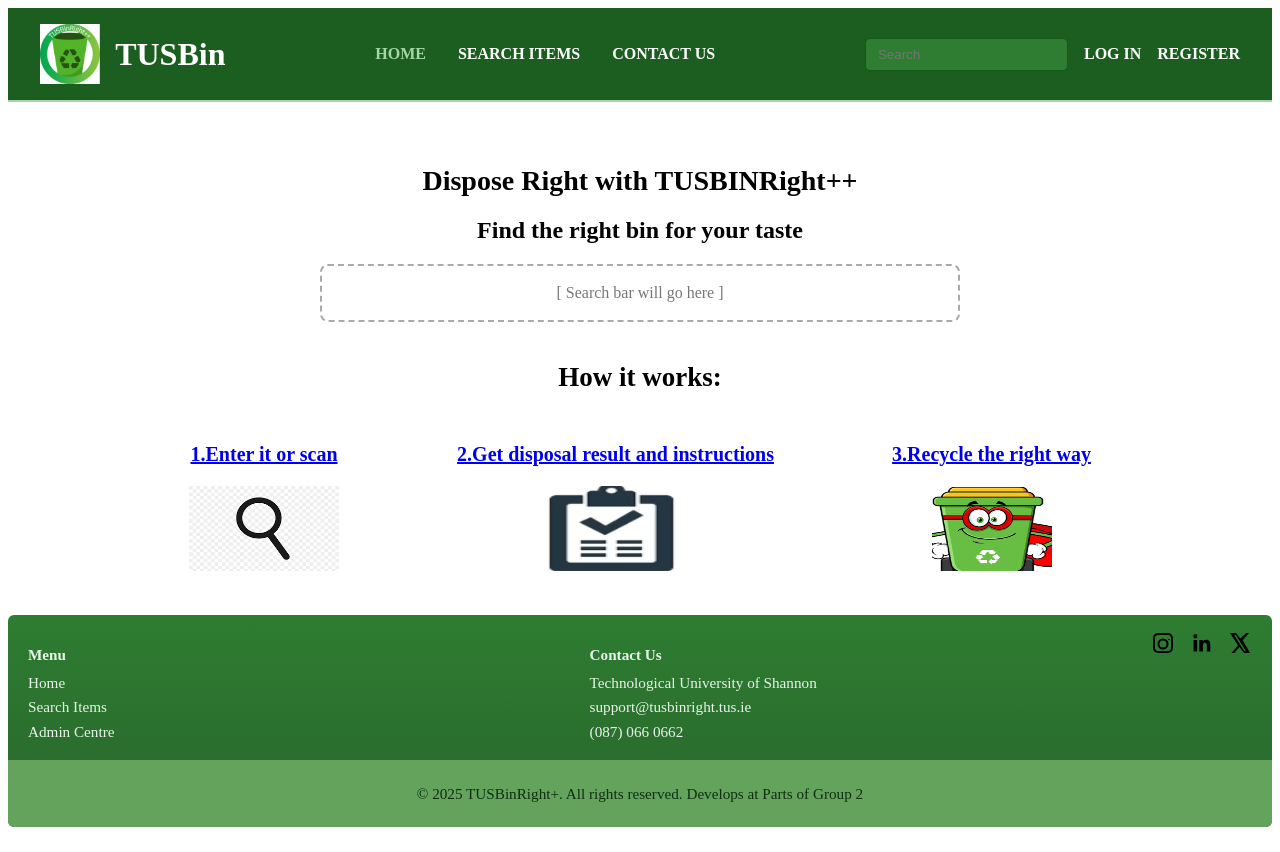
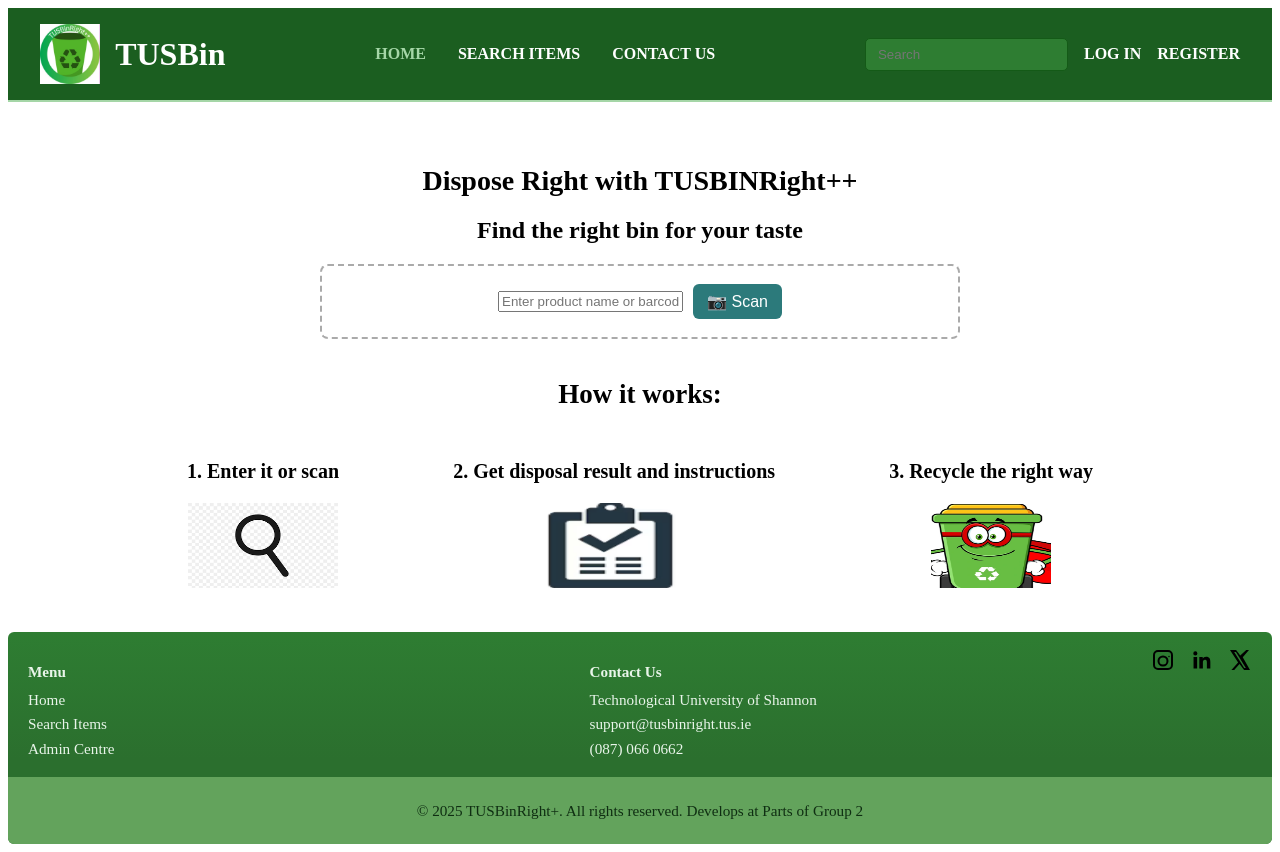
Before and after one commit to kalumfeanebanda/TUSBinGroup2, a Vue app in the folder tusg2frontend/: page / in a window 1280 px wide. Built offline with nearby package versions, Linux system fonts and the light colour scheme.

Commit message:
Barcode Scanner code
BarcodeScanner

```diff
--- a/tusg2frontend/package.json
+++ b/tusg2frontend/package.json
@@ -12,6 +12,7 @@
     "preview": "vite preview"
   },
   "dependencies": {
+    "html5-qrcode": "^2.3.8",
     "vue": "^3.5.18",
     "vue-router": "^4.5.1"
   },
--- /dev/null
+++ b/tusg2frontend/src/components/BarcodeScanner.vue
@@ -0,0 +1,55 @@
+<script setup>
+import { onMounted, onUnmounted, defineEmits } from "vue";
+import { Html5Qrcode } from "html5-qrcode";
+
+const emit = defineEmits(["scanned"]);
+let html5QrCode;
+
+onMounted(async () => {
+  const cameras = await Html5Qrcode.getCameras();
+
+  if (cameras && cameras.length) {
+    const cameraId = cameras[0].id; // pick first camera
+    html5QrCode = new Html5Qrcode("reader");
+
+    html5QrCode
+        .start(
+            cameraId,
+            { fps: 10, qrbox: 250 },
+            (decodedText) => {
+              emit("scanned", decodedText); // send code to parent
+              stopScanner();
+            },
+            (errorMessage) => {
+              console.log("Scanning...", errorMessage);
+            }
+        )
+        .catch((err) => console.error("Camera start failed", err));
+  } else {
+    alert("No camera found on this device");
+  }
+});
+
+const stopScanner = () => {
+  if (html5QrCode) {
+    html5QrCode.stop().then(() => html5QrCode.clear());
+  }
+};
+
+onUnmounted(stopScanner);
+</script>
+
+<template>
+  <div class="scanner-container">
+    <div id="reader" style="width: 320px; height: 320px;"></div>
+  </div>
+</template>
+
+<style scoped>
+.scanner-container {
+  display: flex;
+  flex-direction: column;
+  align-items: center;
+  justify-content: center;
+}
+</style>
--- a/tusg2frontend/src/pages/Home.vue
+++ b/tusg2frontend/src/pages/Home.vue
@@ -3,29 +3,40 @@
 <h2 class="title">Dispose Right with TUSBINRight++</h2>
 <h2>Find the right bin for your taste</h2>
 
-    <!-- Empty Search Bar Placeholder -->
+<!-- Search & Scanner Section -->
 <div class="search-placeholder">
-      [ Search bar will go here ]
+  <input
+      v-model="searchInput"
+      placeholder="Enter product name or barcode..."
+  />
+  <button @click="toggleScanner" class="scan-btn">
+    📷 Scan
+  </button>
 </div>
+
+<!-- Scanner appears when toggled -->
+<div v-if="showScanner" class="scanner-area">
+  <BarcodeScanner @scanned="handleScanned" />
+  <button @click="toggleScanner" class="close-btn">Close Scanner</button>
+</div>
+
 <div class="how-it-works">
-     <p class="How">How it works:</p></div>
+  <p class="How">How it works:</p>
+</div>
+
 <!-- How it works -->
 <div class="how-it-works-steps">
   <div>
-
-
-       <router-link to=""> <p class="bigger-text">1.Enter it or scan</p></router-link>
-
-        <img src="../images/glass.png" height="85" width="150"/></div>
+    <p class="bigger-text">1. Enter it or scan</p>
+    <img src="../images/glass.png" height="85" width="150" />
+  </div>
   <div>
-
-        <router-link to=""><p class="bigger-text">2.Get disposal result and instructions</p></router-link>
-
-        <img src="../images/result.png" height="85" width="135"/></div>
+    <p class="bigger-text">2. Get disposal result and instructions</p>
+    <img src="../images/result.png" height="85" width="135" />
+  </div>
   <div>
-
-        <router-link to=""><p class="bigger-text">3.Recycle the right way</p></router-link>
-        <img src="../images/bin.png" height="85" width="120"/>
+    <p class="bigger-text">3. Recycle the right way</p>
+    <img src="../images/bin.png" height="85" width="120" />
   </div>
 </div>
 </section>
@@ -33,11 +44,21 @@
 </template>
 
 <script setup>
-import { useRouter } from 'vue-router'
+import { ref } from "vue";
+import BarcodeScanner from "@/components/BarcodeScanner.vue";
 
-const router = useRouter?.() // works even if router isn’t installed yet
+const searchInput = ref("");
+const showScanner = ref(false);
 
+const toggleScanner = () => {
+  showScanner.value = !showScanner.value;
+};
 
+const handleScanned = (code) => {
+  searchInput.value = code; // fill input with scanned code
+  showScanner.value = false;
+  alert(`Scanned: ${code}`); // temporary feedback
+};
 </script>
 
 <style scoped>
@@ -55,25 +76,47 @@ const router = useRouter?.() // works even if router isn’t installed yet
   margin-bottom: 10px;
 }
 
-.subtitle {
-  font-size: 18px;
-  color: #444;
-  margin-bottom: 30px;
-}
-
 .search-placeholder {
   width: 60%;
-  margin: 0 auto 40px auto;
+  margin: 0 auto 20px auto;
   padding: 18px;
   border: 2px dashed #aaa;
   border-radius: 8px;
-  color: #777;
+  display: flex;
+  gap: 10px;
+  align-items: center;
+  justify-content: center;
+}
+
+.scan-btn,
+.close-btn {
+  padding: 8px 14px;
+  border: none;
+  border-radius: 6px;
+  background-color: #2c7a7b;
+  color: white;
+  cursor: pointer;
   font-size: 16px;
 }
-.bigger-text {
-  font-size: 20px; /* or whatever size you like */
-  font-weight: bold; /* optional */
+
+.close-btn {
+  background-color: #e74c3c;
+  margin-top: 10px;
 }
+
+.scanner-area {
+  margin: 20px auto;
+  display: flex;
+  flex-direction: column;
+  align-items: center;
+}
+
+.How {
+  font-size: 27px;
+  font-weight: bold;
+  margin-top: 40px;
+}
+
 .how-it-works-steps {
   display: flex;
   justify-content: space-around;
@@ -82,30 +125,8 @@ const router = useRouter?.() // works even if router isn’t installed yet
   flex-wrap: wrap;
 }
 
-.step {
-  flex: 1;
-  min-width: 200px;
-  max-width: 250px;
-  display: flex;
-  flex-direction: column;
-  align-items: center;
-}
-
-.step img {
-  height: 70px;
-  width: 72px;
-  margin-bottom: 10px;
-}
-
-.step p {
-  font-size: 16px;
-  font-weight: 500;
-  color: #333;
-}
-.How{
-  font-size: 27px; /* or whatever size you like */
+.bigger-text {
+  font-size: 20px;
   font-weight: bold;
 }
-.btn:hover { filter: brightness(0.95); }
-
 </style>
```
Also changed, not shown: 1 other file (tests, documents, lock files or other folders). Lines whose indentation alone changed are shown as unchanged.
